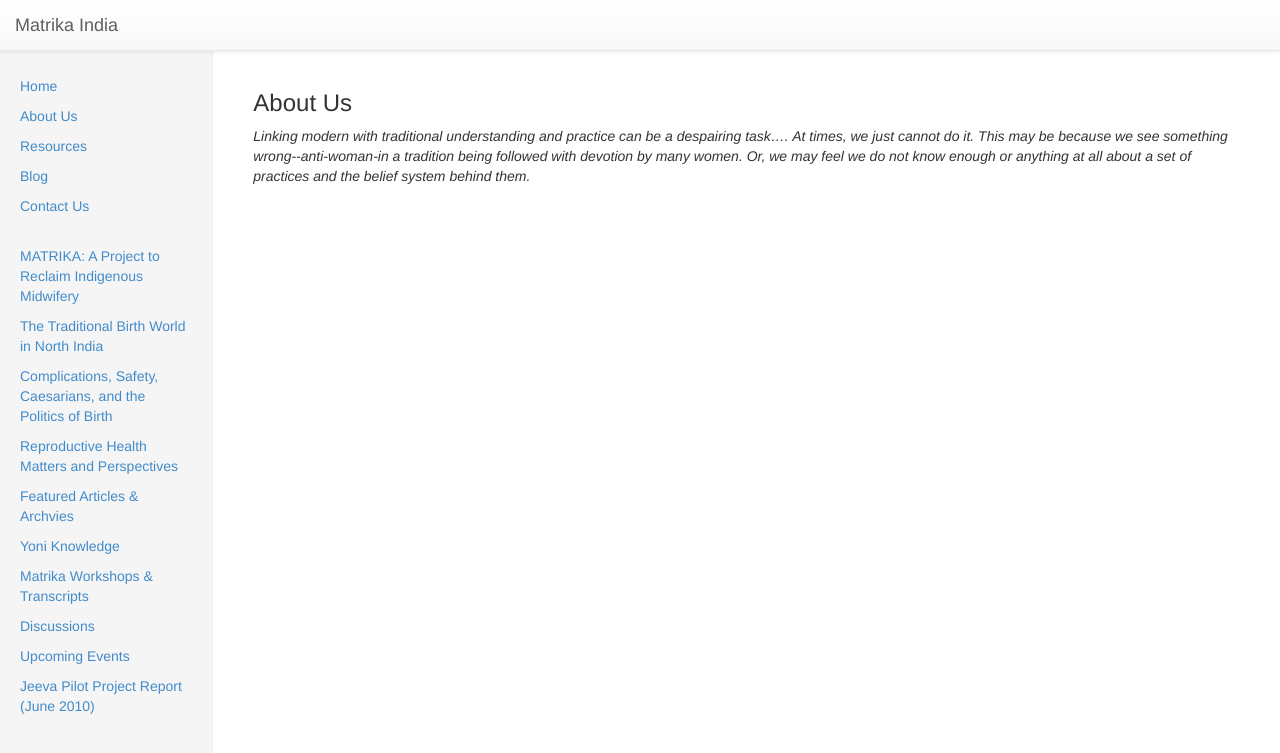
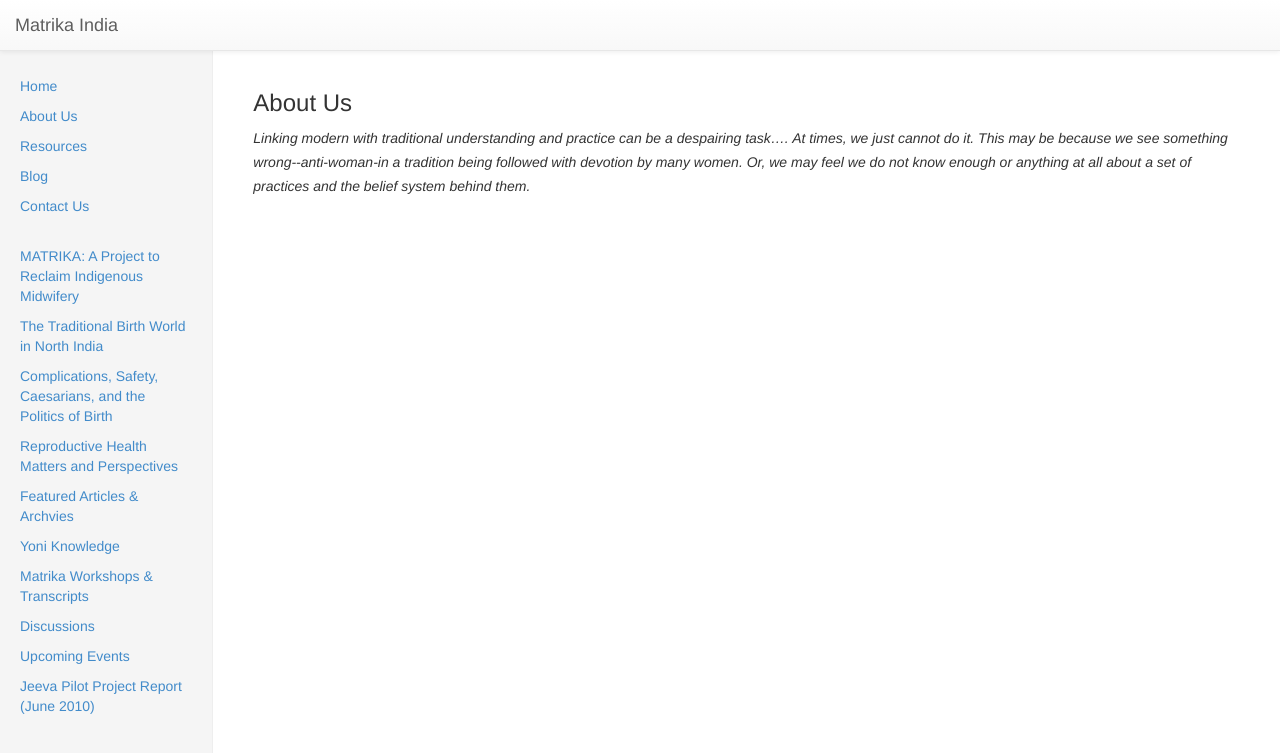
Before and after one commit to matrikaindia/matrika-beta, a Jekyll site: the page built from aboutUs.html, in a window 1280 px wide and 900 px high. Shown: the top 753 px of the window. Built offline with Jekyll 4.4.1, drawn with Linux system fonts in a browser that asks for light colours; nearby versions of some CDN libraries.

Commit message:
Updating line-height for mainContainer

```diff
--- a/assets/css/matrika.css
+++ b/assets/css/matrika.css
@@ -130,3 +130,7 @@ select[multiple] {
 .urlRow {
     padding-bottom: 10px;
 }
+
+#mainContainer {
+    line-height: 24px;
+}
```
